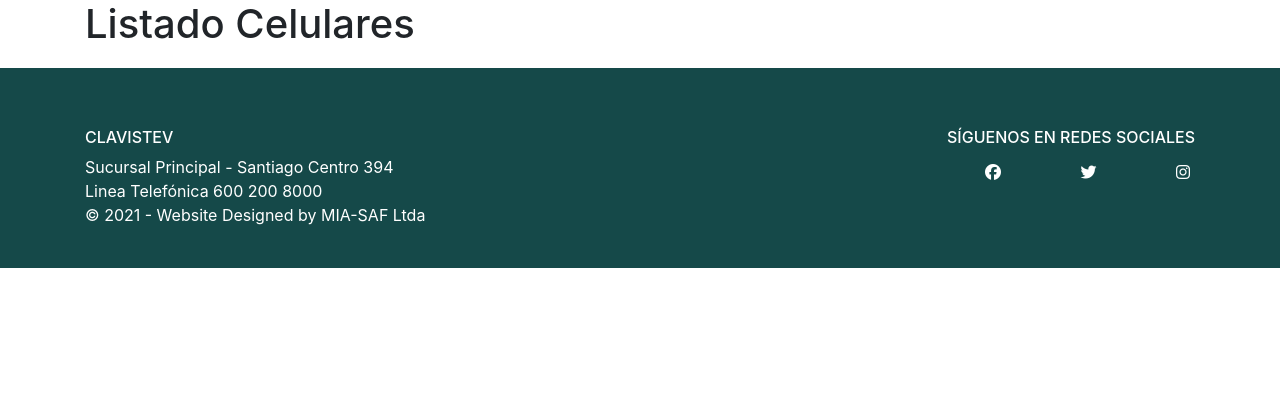
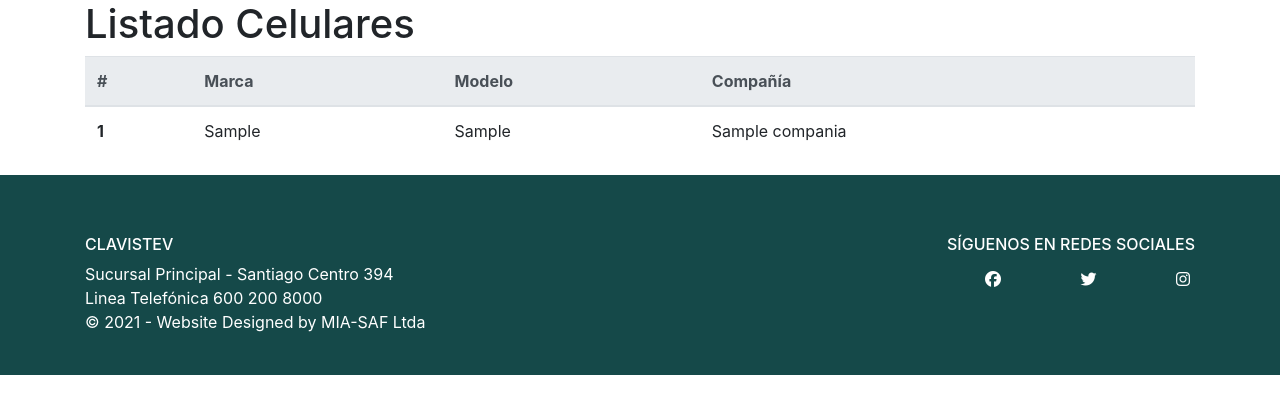
Before and after one commit to israosvaldo-duoc/clavistev, a Django app: page /listado-celulares/ in a window 1280 px wide; the page is wider, and only the part inside the window is pictured. Shown: the part 86-500 px from the top of that part. Run offline with Django 3.2, Linux system fonts and the light colour scheme; tables that the repository leaves empty hold one stand-in row (values such as "Sample post"); some libraries are stand-ins or nearby versions.

Commit message:
Programación listado_celulares en views.py y en html

```diff
--- a/core/templates/core/listado_celulares.html
+++ b/core/templates/core/listado_celulares.html
@@ -1,8 +1,31 @@
 <!-- HERENCIA DESDE base.html-->
 {% extends 'core/base.html' %}
 
+<!-- BLOQUE CONTENIDO -->
 {% block contenido %}
 
 <h1>Listado Celulares</h1>
 
+<table class="table">
+    <thead class="thead-light">
+      <tr>
+        <th scope="col">#</th>
+        <th scope="col">Marca</th>
+        <th scope="col">Modelo</th>
+        <th scope="col">Compañía</th>
+      </tr>
+    </thead>
+    <!-- RECORRIDO LISTADO CELULARES-->
+    {% for cel in celulares %}
+    <tbody>
+      <tr>
+        <th scope="row">{{ cel.idCelular}}</th>
+        <td>{{ cel.marca }}</td>
+        <td>{{ cel.modelo }}</td>
+        <td>{{ cel.compania }}</td>
+      </tr>
+    </tbody>
+    {% endfor %}
+  </table>
+
 {% endblock %}
--- a/core/views.py
+++ b/core/views.py
@@ -1,4 +1,6 @@
+from core.models import Celular
 from django.shortcuts import render
+from .models import Celular
 
 # Create your views here.
 
@@ -6,7 +8,14 @@ def home(request):
     return render(request, 'core/home.html')
 
 def listado_celulares(request):
-    return render(request, 'core/listado_celulares.html')
+    # Creamos una variable que traiga el listado de celulares desde la BD
+    celulares = Celular.objects.all()
+    # Creamos un objeto data que traspasará los datos para utilizarlos en el html asociado
+    data = {
+        'celulares': celulares
+    }
+    # Traspasamos data como tercer parámetro al momento de randerizar
+    return render(request, 'core/listado_celulares.html', data)
 
 def crear_celular(request):
     return render(request, 'core/crear_celular.html')
```
